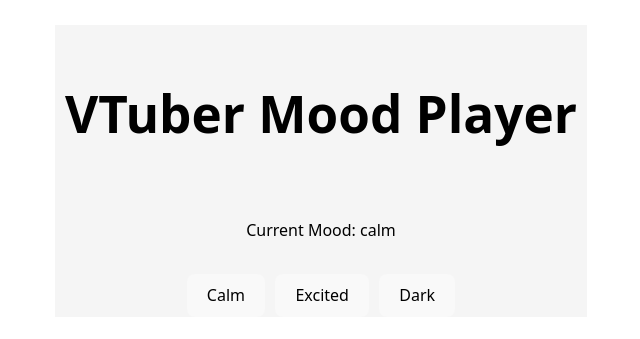
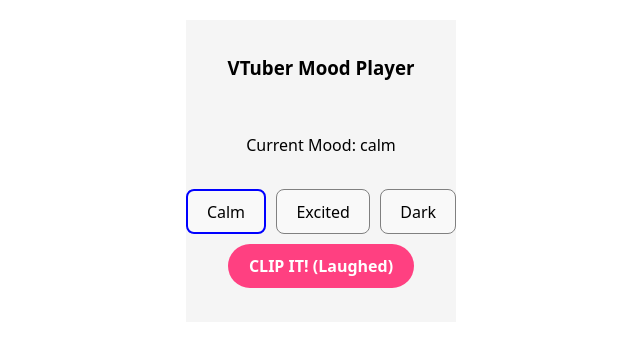
Before and after one commit to eriiiiiiapen/vtuber-english-mood-player, a React (Vite) app: page / in a window 1280 px wide. Shown: the part 229-568 px from the top of the page, without its empty margins (319-959 px from the left). Built offline with nearby package versions, Linux system fonts and the light colour scheme.

Commit message:
秒数・mode情報をstorageに保存し、簡易ログで表示＋ログ削除

```diff
--- a/src/components/MoodControls.tsx
+++ b/src/components/MoodControls.tsx
@@ -1,17 +1,54 @@
 import { useMoodStore, type Mood } from '../store/moodStore'
+import { useVideoStore } from '../store/videoStore'
 
 export const MoodControls = () => {
-  const setMood = useMoodStore((state) => state.setMood);
+  const { mood, setMood } = useMoodStore();
+  const addMoment = useVideoStore((state) => state.addMoment);
+  const moments = useVideoStore((state) => state.moments);
+  const clearMoments = useVideoStore((state) => state.clearMoments);
 
   const moods: Mood[] = ['calm', 'excited', 'dark'];
 
   return (
-    <div style={{ display: 'flex', gap: '10px' }}>
-      {moods.map((m) => (
-        <button key={m} onClick={() => setMood(m)}>
-          {m.charAt(0).toUpperCase() + m.slice(1)}
-        </button>
-      ))}
+    <div style={{ display: 'flex', flexDirection: 'column', gap: '10px', alignItems: 'center' }}>
+      <div style={{ display: 'flex', gap: '10px' }}>
+        {moods.map((m) => (
+          <button
+            key={m}
+            onClick={() => setMood(m)}
+            style={{ border: mood === m ? '2px solid blue' : '1px solid gray' }}
+          >
+            {m.charAt(0).toUpperCase() + m.slice(1)}
+          </button>
+        ))}
+      </div>
+
+      <button
+        onClick={() => addMoment(mood)}
+        style={{
+          padding: '10px 20px',
+          backgroundColor: '#ff4081',
+          color: 'white',
+          fontWeight: 'bold',
+          borderRadius: '50px'
+        }}
+      >
+        CLIP IT! (Laughed)
+      </button>
+      <br />
+
+      {moments.length > 0 &&
+      <div style={{ textAlign: 'left', width: '100%', marginBottom: '100px' }}>
+        <h3>Laugh Logs</h3>
+        <ul>
+          {moments.map((m) => (
+            <li key={m.id}>
+              {m.timestamp}s - <span style={{fontSize: '0.8rem'}}>[{m.mood}]</span>
+            </li>
+          ))}
+        </ul>
+        {moments.length > 0 && <button onClick={clearMoments}>Clear All</button>}
+      </div>}
     </div>
   );
 };
--- a/src/components/MoodDisplay.tsx
+++ b/src/components/MoodDisplay.tsx
@@ -5,7 +5,7 @@ export const MoodDisplay = () => {
 
   return (
     <>
-      <h1 style={{ padding: "10px" }}>VTuber Mood Player</h1>
+      <h3>VTuber Mood Player</h3>
       <p>Current Mood: {mood}</p>
     </>
   );
--- a/src/components/YouTubePlayer.tsx
+++ b/src/components/YouTubePlayer.tsx
@@ -1,10 +1,13 @@
 import YouTube, { type YouTubeProps } from "react-youtube";
+import { useVideoStore } from "../store/videoStore";
 
 export const YoutubePlayer = () => {
     //TODO:URL
     const videoId = '';
+    const setPlayer = useVideoStore((state) => state.setPlayer);
 
     const onPlayerReady: YouTubeProps['onReady'] = (event) => {
+        setPlayer(event.target);
         event.target.pauseVideo();
     }
 
--- a/src/store/moodStore.ts
+++ b/src/store/moodStore.ts
@@ -1,4 +1,5 @@
 import { create } from "zustand";
+import { persist } from "zustand/middleware";
 
 export type Mood = "calm" | "excited" | "dark";
 
@@ -7,7 +8,14 @@ interface MoodState {
     setMood: (mood: Mood) => void;
 }
 
-export const useMoodStore = create<MoodState>((set) => ({
-    mood: "calm",
-    setMood: (mood) => set({mood}),
-}));
+export const useMoodStore = create<MoodState>()(
+    persist(
+        (set) => ({
+            mood: "calm",
+            setMood: (mood) => set({ mood }),
+        }),
+        {
+            name: "vtuber-mood-storage",
+        }
+    )
+);
--- /dev/null
+++ b/src/store/videoStore.ts
@@ -0,0 +1,46 @@
+import { create } from "zustand";
+import { persist } from "zustand/middleware";
+
+interface Moment {
+    id: string;
+    timestamp: number;
+    mood: string;
+    note: string;
+}
+
+interface VideoStore {
+    player: any | null;
+    setPlayer: (player: any) => void;
+    moments: Moment[];
+    addMoment: (mood: string) => void;
+    clearMoments: () => void;
+};
+
+export const useVideoStore = create<VideoStore>()(
+    persist(
+        (set, get) => ({
+            player: null,
+            setPlayer: (player) => set({player}),
+            moments: [],
+            addMoment: (mood) => {
+                const { player } = get();
+                if(player) {
+                    const newMoment: Moment = {
+                        id: crypto.randomUUID(),
+                        timestamp: Math.floor(player.getCurrentTime()),
+                        mood: mood,
+                        note: "LOL!", //TODO:後ほど変更予定
+                    };
+                    set((state) => ({ moments: [...state.moments, newMoment]}));
+                } else {
+                    alert("動画が再生されていません");
+                }
+            },
+            clearMoments: () => set({ moments: []}),
+        }),
+        {
+            name: "vtuber-moments-storage",
+            partialize: (state) => ({ moments: state.moments }),
+        }
+    )
+);
```
